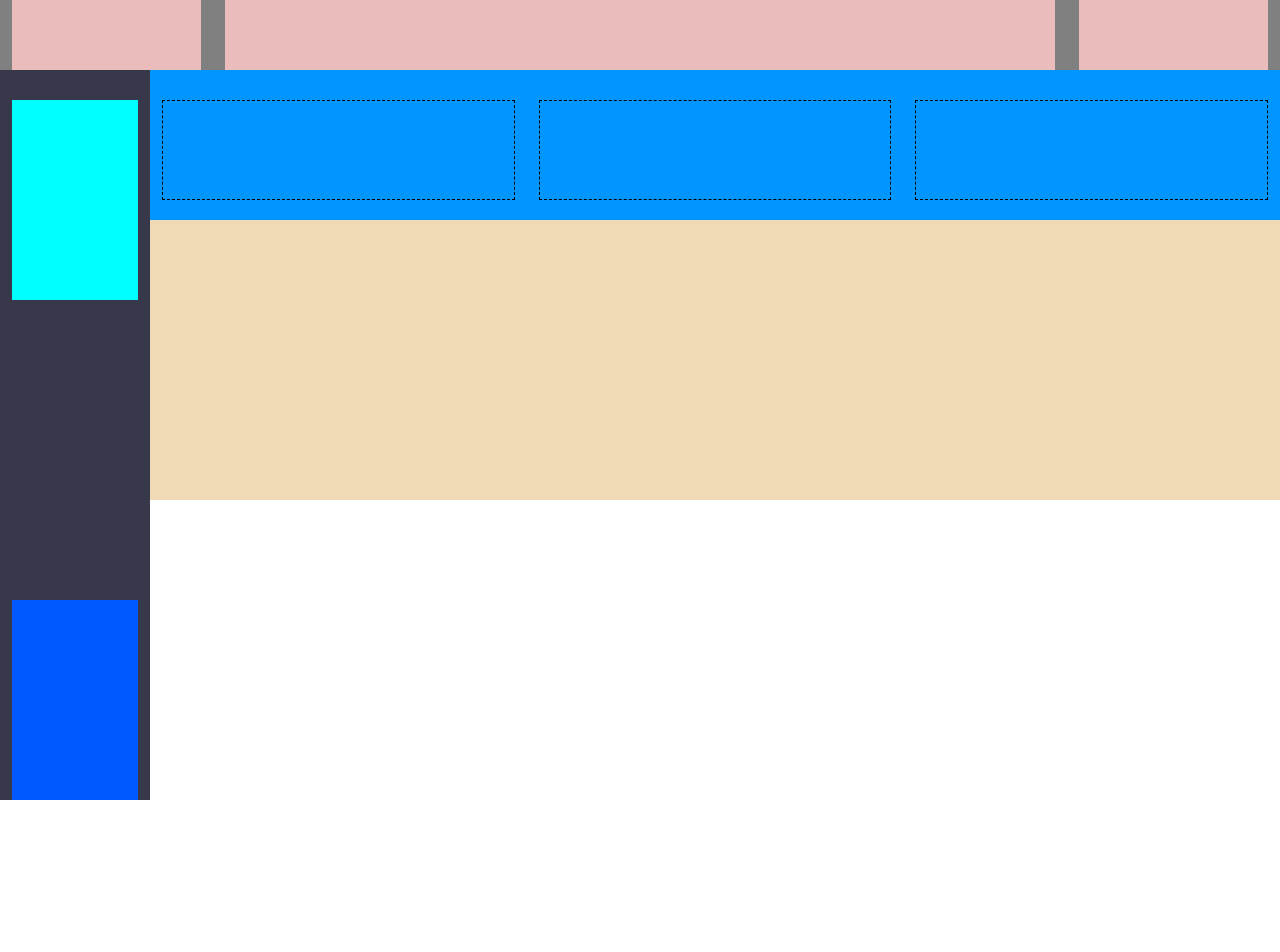
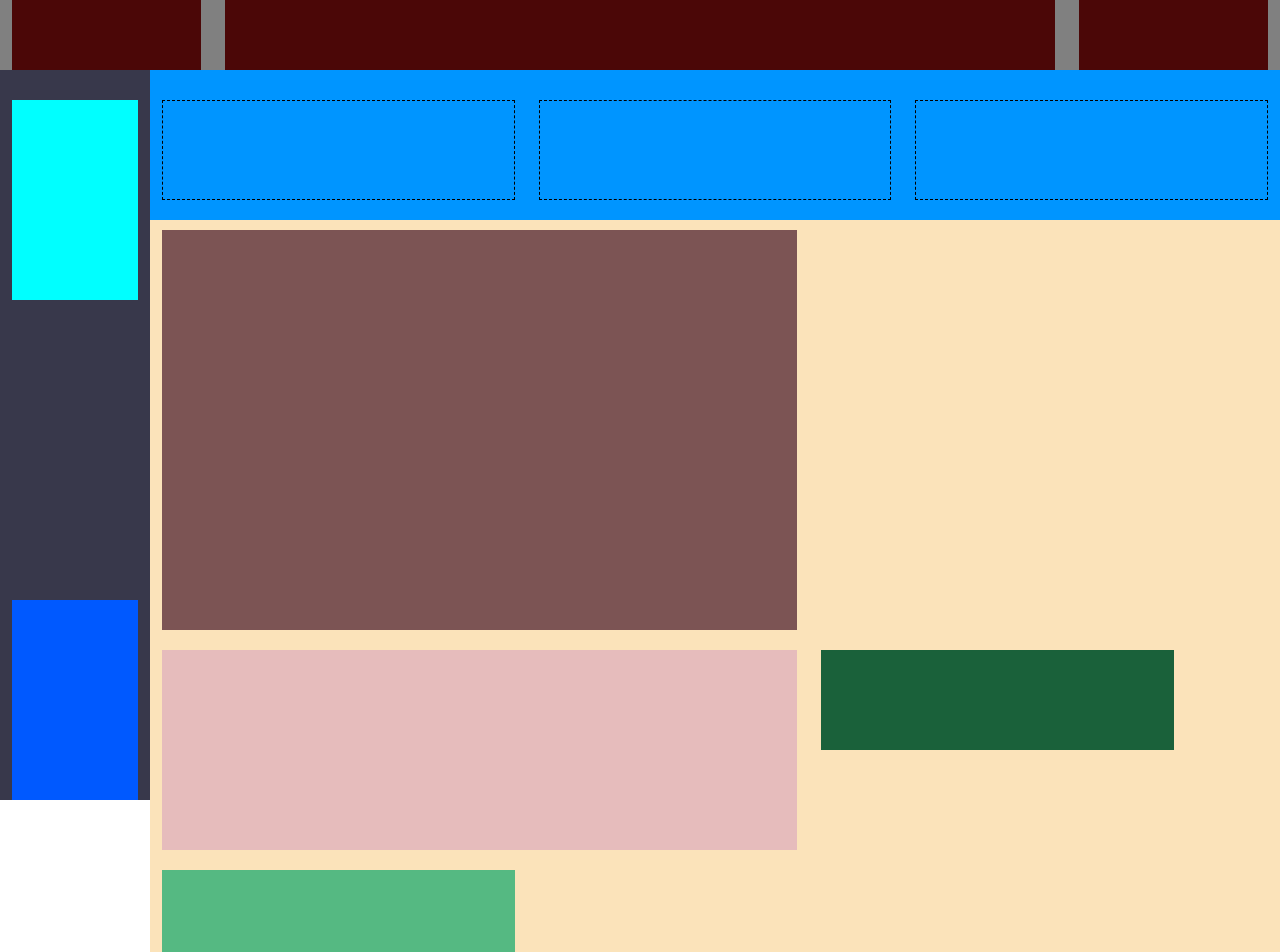
Before and after one commit to S-Lombardi/html-css-bootstrap-dashboard, a plain HTML site: page index.html in a window 1280 px wide. Shown: the top 952 px of the page. Before the commit the page ends 800 px from the top, so only its background shows below. Drawn offline with nearby package versions, Linux system fonts and the light colour scheme.

Commit message:
Rchiesta feedback

```diff
--- a/css/style.css
+++ b/css/style.css
@@ -16,7 +16,7 @@
 .header_left, .header_center, .header_right{
     min-height: 70px;
     width: 100%;
-    background-color: rgb(235, 188, 188);
+    background-color: rgb(75, 7, 7);
 }
 /* FINE HEADER */
 
@@ -56,11 +56,10 @@
     position: absolute;
     top: 0;
     right: 0;
-    background-color: rgb(239, 218, 181);
+    background-color: rgb(251, 227, 186);
     padding-top: 50px;
 }
 /* Top-bar main  */
-
 .background_top_main{
     background-color: rgb(0, 149, 255);
     padding-top: 50px;
@@ -73,13 +72,45 @@
     margin-bottom: 10px;
     border: 1px dashed black;
 }
+/* FINE Top-bar main  */
+
+/* Prossime classi */
+
+.prossime_classi{
+    width: 100%;
+    height: 400px;
+    background: rgb(124, 84, 84);
+    margin-top: 10px;
+    margin-bottom: 10px;
+}
+
+.faq{
+    width: 100%;
+    height: 200px;
+    background: rgb(230, 188, 188);
+    margin-top: 10px;
+    margin-bottom: 10px;
+}
+
+.todo{
+    width: 100%;
+    height: 100px;
+    background: rgb(26, 97, 58);
+    margin-top: 10px;
+    margin-bottom: 10px;
+}
+
+.utenti_attivi{
+    width: 100%;
+    height: 700px;
+    background: rgb(85, 185, 130);
+    margin-top: 10px;
+    margin-bottom: 10px;
+
+}
 
 
-
-
-
-
-
+/* Fine Prossime classi */
 
 
 
--- a/index.html
+++ b/index.html
@@ -121,15 +121,53 @@
 
                 </div>
             </div>
+
         </div>
         <!-- FINE TOP-BAR MAIN -->
 
-        <!-- PROSSIME CLASSI -->
+        <div class="container-fluid">
+            <div class="row">
+                <!-- Prossime classi -->
+                <div class="col-12 col-md-7">
+
+                    <div class="prossime_classi">
 
 
+                    </div>
+
+                </div>
+                <!-- Fine Prossime classi -->
+                <!-- FAQ -->
+                <div class="col-12 col-md-7">
+
+                    <div class="faq">
 
 
-        <!-- FINE PROSSIME CLASSI -->
+                    </div>
+
+                </div>
+                <!-- Fine FAQ -->
+                <!-- TODO -->
+                <div class="col-12 col-md-4">
+                    <div class="todo">
+
+
+                    </div>
+
+
+                </div>
+                <!-- Fine TODO -->
+                <!-- Utenti attivi -->
+                <div class="col-12 col-md-4">
+                    <div class="utenti_attivi">
+
+                    </div>
+
+
+                </div>
+                <!-- Fie Utenti attivi -->
+
+            </div>
 
 
 
@@ -139,6 +177,14 @@
 
 
 
+
+
+
+
+
+
+        </div>
+
     </main>
     <!-- FINE MAIN -->
 
```
